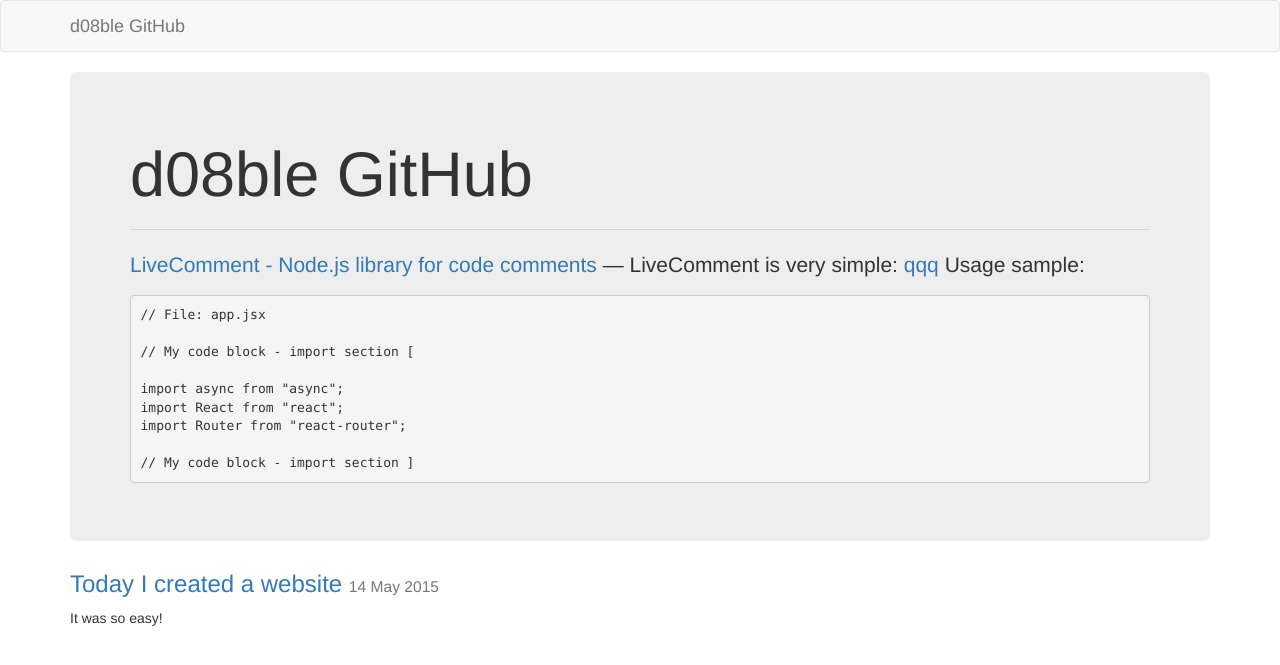
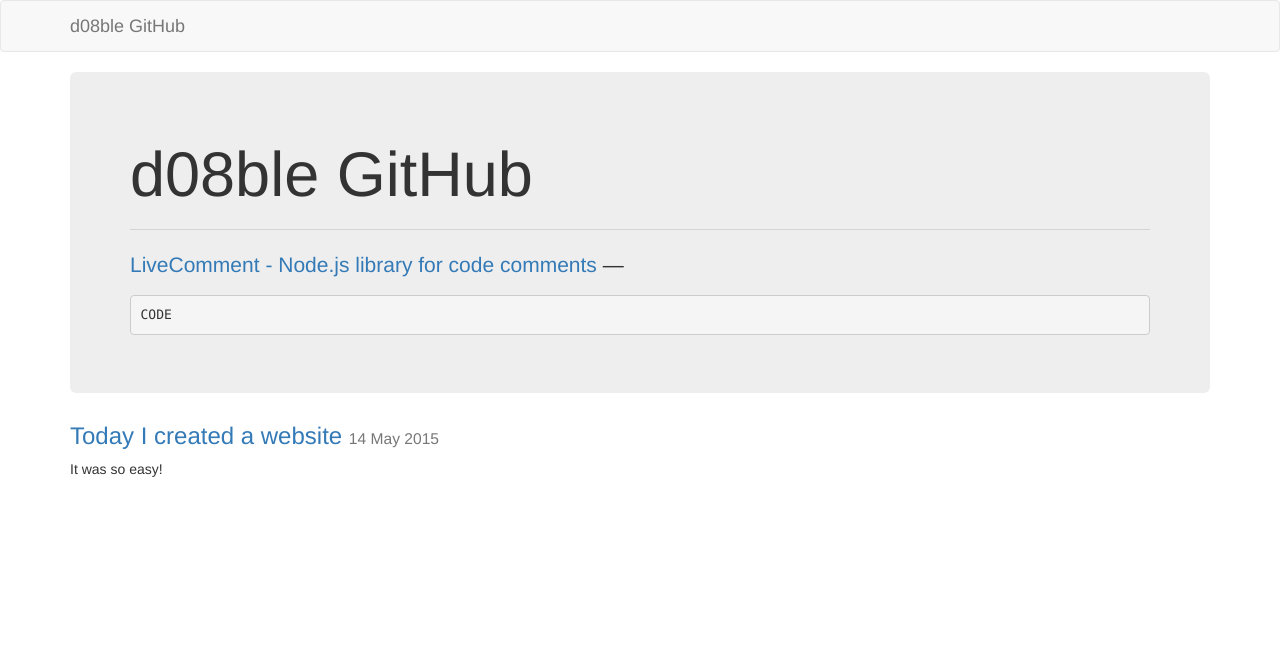
Before and after one commit to d08ble/d08ble.github.io, a Jekyll site: the page built from index.md, in a window 1280 px wide. Shown: the top 665 px of the page. Built offline with Jekyll 4.4.1, drawn with Linux system fonts in a browser that asks for light colours.

Commit message:
Edit from JekyllCMS

````diff
--- a/index.md
+++ b/index.md
@@ -5,17 +5,6 @@ title: d08ble Home
 ---
 [LiveComment - Node.js library for code comments](https://d08ble.github.com/livecomment)
 ---
-LiveComment is very simple:
-<a href="/">qqq</a>
-Usage sample:
-```javascript
-// File: app.jsx
-
-// My code block - import section [
-
-import async from "async";
-import React from "react";
-import Router from "react-router";
-
-// My code block - import section ]
 ```
+CODE
+```
````
